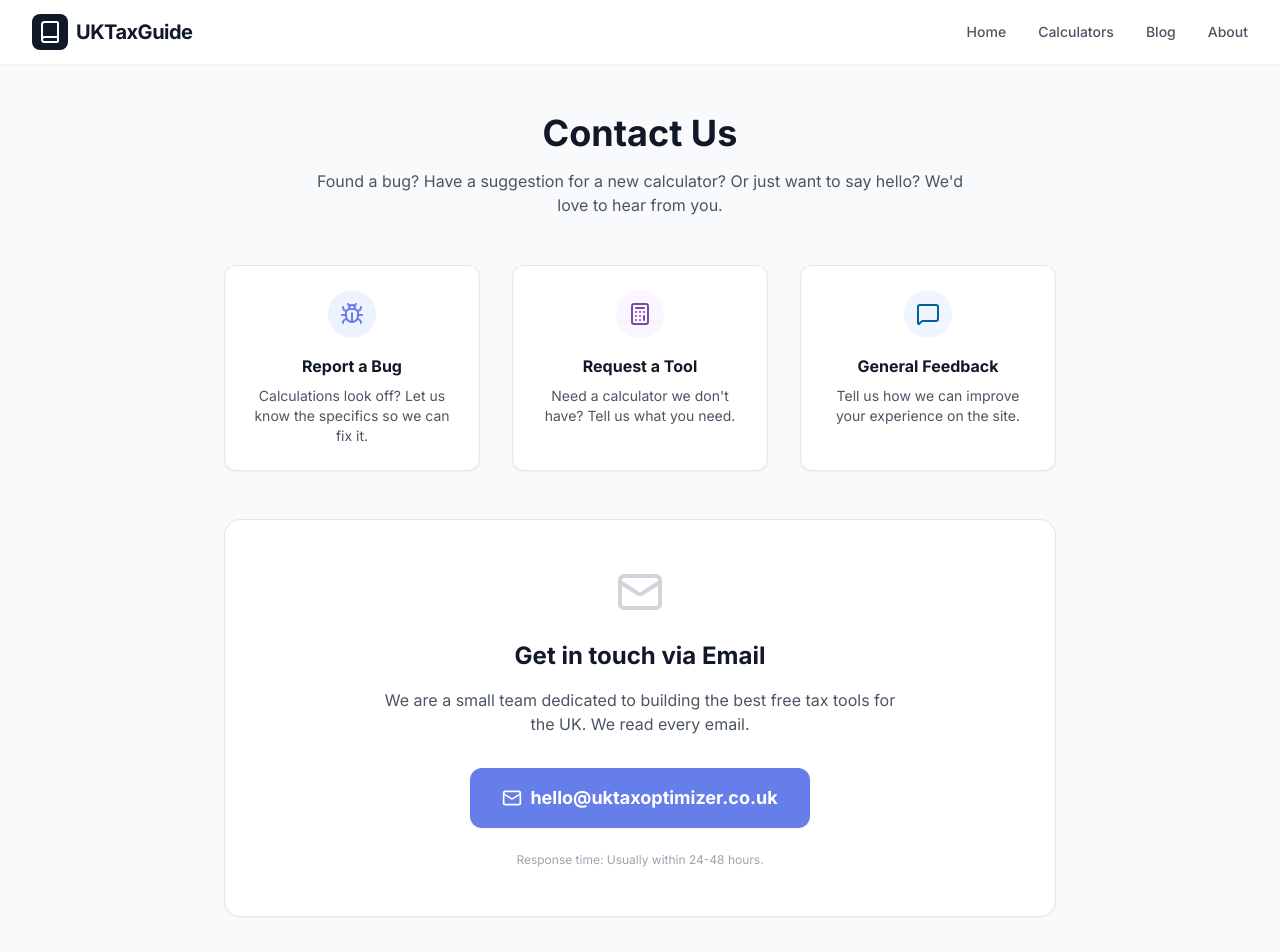
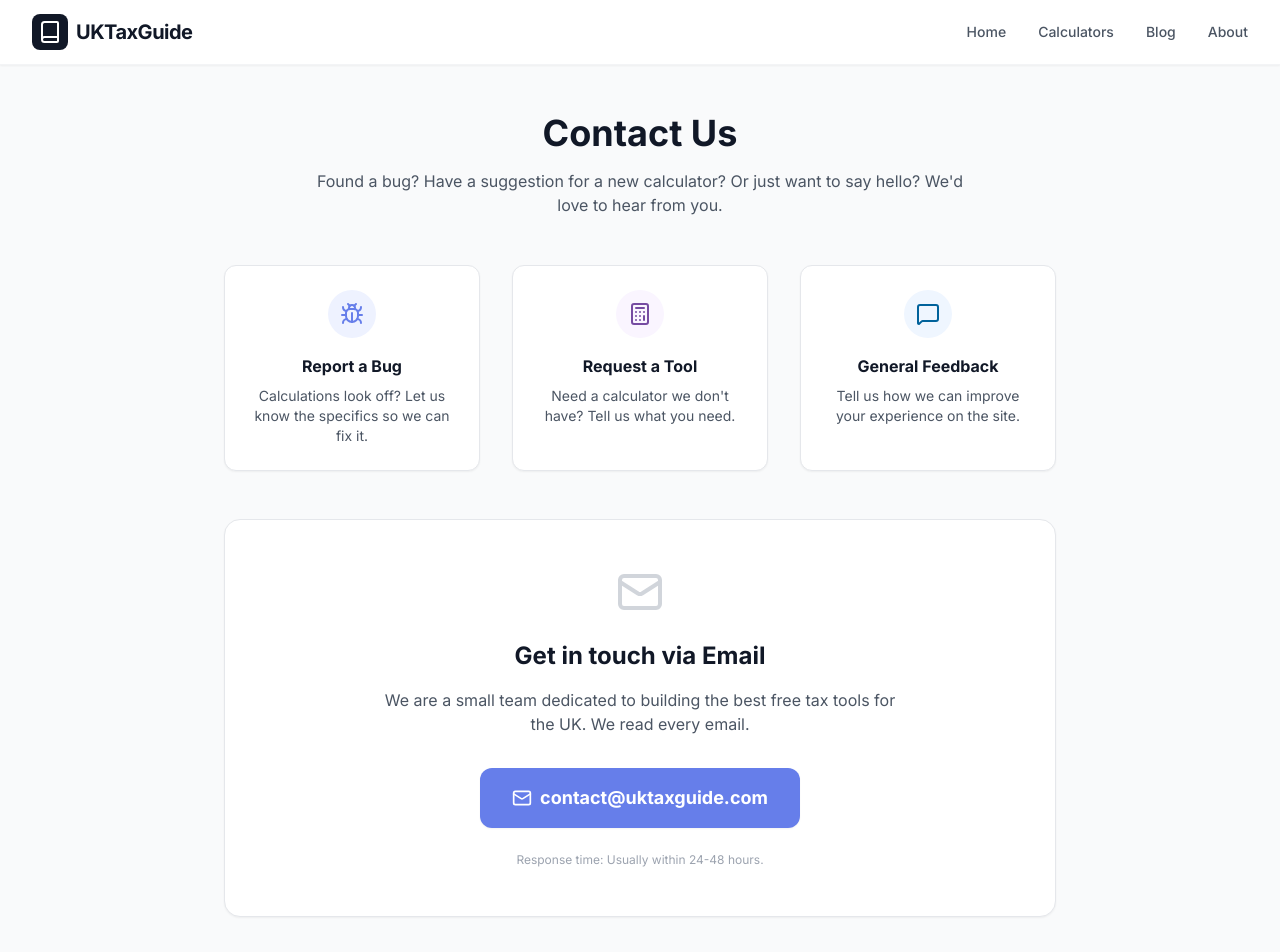
Before and after one commit to 4dopt/uktaxoptimizer, a React (Vite) app: page /contact in a window 1280 px wide. Shown: the top 952 px of the page. Built offline with nearby package versions, Linux system fonts and the light colour scheme.

Commit message:
Update About page email to contact@uktaxguide.com and fix links

```diff
--- a/components/ReportLayout.tsx
+++ b/components/ReportLayout.tsx
@@ -44,7 +44,7 @@ const ReportLayout: React.FC<ReportLayoutProps> = ({ title, userName, date, chil
       <footer className="mt-auto pt-8 border-t border-gray-200 flex justify-between items-center text-xs text-gray-400">
         <div>
           <p>&copy; {new Date().getFullYear()} UKTaxGuide. All rights reserved.</p>
-          <p>Generated via uktaxoptimizer.co.uk</p>
+          <p>Generated via uktaxguide.com</p>
         </div>
         <div className="max-w-md text-right">
           <p className="mb-1 font-bold text-gray-500">Disclaimer</p>
--- a/pages/Contact.tsx
+++ b/pages/Contact.tsx
@@ -12,7 +12,7 @@ const Contact: React.FC = () => {
       </div>
 
       <div className="grid grid-cols-1 md:grid-cols-3 gap-8 mb-12">
-        <div className="bg-white p-6 rounded-xl shadow-sm border border-gray-200 text-center hover:border-[#667eea] transition-colors">
+        <a href="mailto:contact@uktaxguide.com?subject=Bug Report" className="block bg-white p-6 rounded-xl shadow-sm border border-gray-200 text-center hover:border-[#667eea] hover:shadow-md transition-all cursor-pointer">
           <div className="bg-indigo-50 w-12 h-12 rounded-full flex items-center justify-center text-[#667eea] mx-auto mb-4">
             <Bug size={24} />
           </div>
@@ -20,9 +20,9 @@ const Contact: React.FC = () => {
           <p className="text-sm text-gray-600">
             Calculations look off? Let us know the specifics so we can fix it.
           </p>
-        </div>
+        </a>
 
-        <div className="bg-white p-6 rounded-xl shadow-sm border border-gray-200 text-center hover:border-[#667eea] transition-colors">
+        <a href="mailto:contact@uktaxguide.com?subject=New Tool Request" className="block bg-white p-6 rounded-xl shadow-sm border border-gray-200 text-center hover:border-[#667eea] hover:shadow-md transition-all cursor-pointer">
           <div className="bg-purple-50 w-12 h-12 rounded-full flex items-center justify-center text-[#764ba2] mx-auto mb-4">
             <Calculator size={24} />
           </div>
@@ -30,9 +30,9 @@ const Contact: React.FC = () => {
           <p className="text-sm text-gray-600">
             Need a calculator we don't have? Tell us what you need.
           </p>
-        </div>
+        </a>
 
-        <div className="bg-white p-6 rounded-xl shadow-sm border border-gray-200 text-center hover:border-[#667eea] transition-colors">
+        <a href="mailto:contact@uktaxguide.com?subject=General Feedback" className="block bg-white p-6 rounded-xl shadow-sm border border-gray-200 text-center hover:border-[#667eea] hover:shadow-md transition-all cursor-pointer">
           <div className="bg-blue-50 w-12 h-12 rounded-full flex items-center justify-center text-[#00629B] mx-auto mb-4">
             <MessageSquare size={24} />
           </div>
@@ -40,23 +40,23 @@ const Contact: React.FC = () => {
           <p className="text-sm text-gray-600">
             Tell us how we can improve your experience on the site.
           </p>
-        </div>
+        </a>
       </div>
 
       <div className="bg-white rounded-2xl shadow-sm border border-gray-200 p-8 md:p-12 text-center">
         <Mail size={48} className="text-gray-300 mx-auto mb-6" />
         <h2 className="text-2xl font-bold text-gray-900 mb-4">Get in touch via Email</h2>
         <p className="text-gray-600 mb-8 max-w-lg mx-auto">
-            We are a small team dedicated to building the best free tax tools for the UK. We read every email.
+          We are a small team dedicated to building the best free tax tools for the UK. We read every email.
         </p>
         <a
-            href="mailto:hello@uktaxoptimizer.co.uk"
-            className="inline-flex items-center justify-center gap-2 bg-[#667eea] text-white px-8 py-4 rounded-xl font-bold text-lg hover:bg-[#5a67d8] transition-colors shadow-sm"
+          href="mailto:contact@uktaxguide.com"
+          className="inline-flex items-center justify-center gap-2 bg-[#667eea] text-white px-8 py-4 rounded-xl font-bold text-lg hover:bg-[#5a67d8] transition-colors shadow-sm"
         >
-            <Mail size={20} /> hello@uktaxoptimizer.co.uk
+          <Mail size={20} /> contact@uktaxguide.com
         </a>
         <p className="text-xs text-gray-400 mt-6">
-            Response time: Usually within 24-48 hours.
+          Response time: Usually within 24-48 hours.
         </p>
       </div>
     </div>
```
